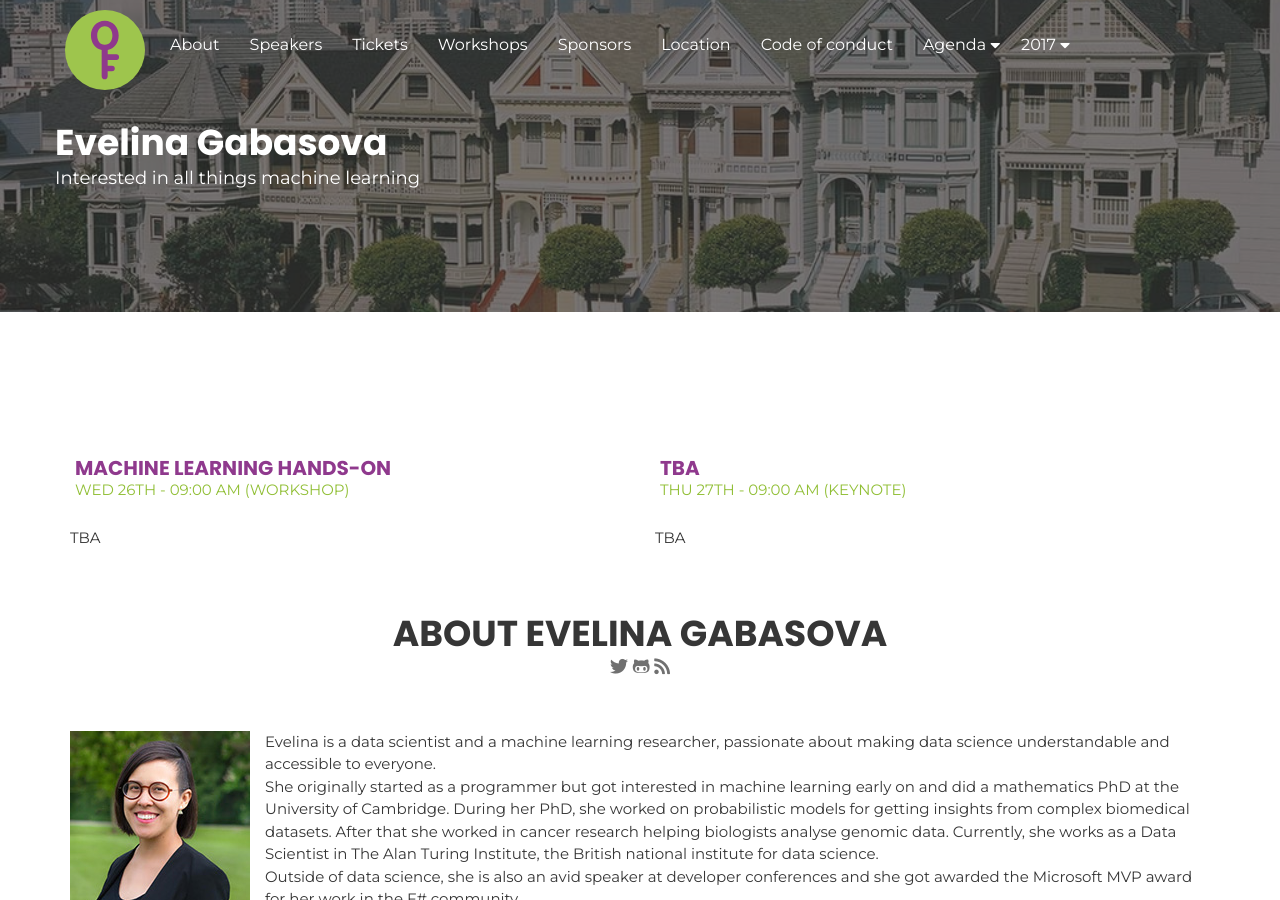
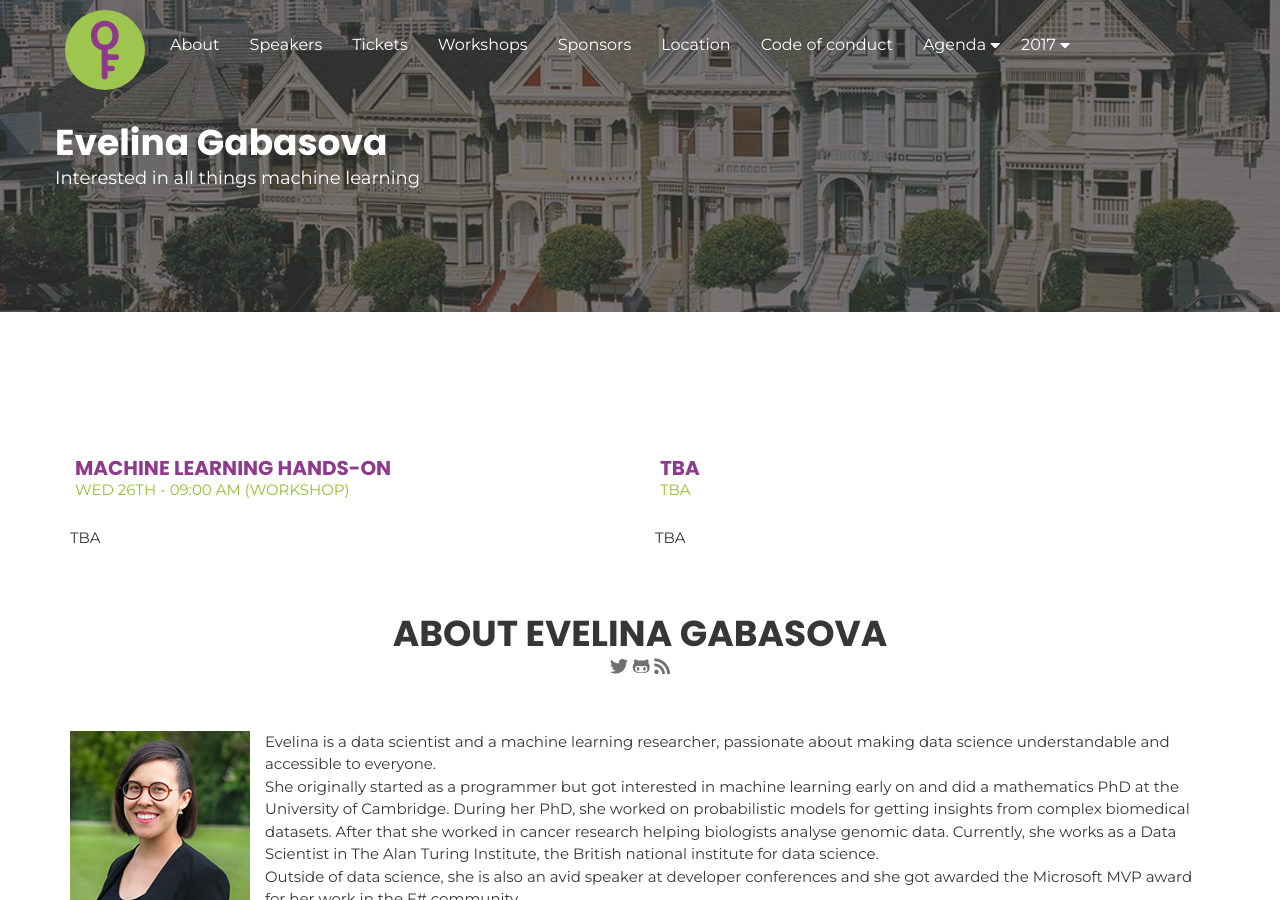
Before and after one commit to open-fsharp/open-fsharp.github.io, a Jekyll site: the page built from speakers/evelina-gabasova.md, in a window 1280 px wide and 900 px high. Built offline with Jekyll 4.4.1, drawn with Linux system fonts in a browser that asks for light colours; nearby versions of some CDN libraries; comment, search, counter and statistics services are not loaded.

Commit message:
update info

```diff
--- a/speakers/evelina-gabasova.md
+++ b/speakers/evelina-gabasova.md
@@ -22,7 +22,7 @@ category: Interested in all things machine learning
         <div class="speaker-talk">
             <div class="section-head">
                 <h2 class="header-title">TBA</h2>
-                    <p class="header-desc">Thu 27th - 09:00 AM (Keynote)</p>
+                    <p class="header-desc">TBA</p>
             </div>
             <div>
                 <p>
```
